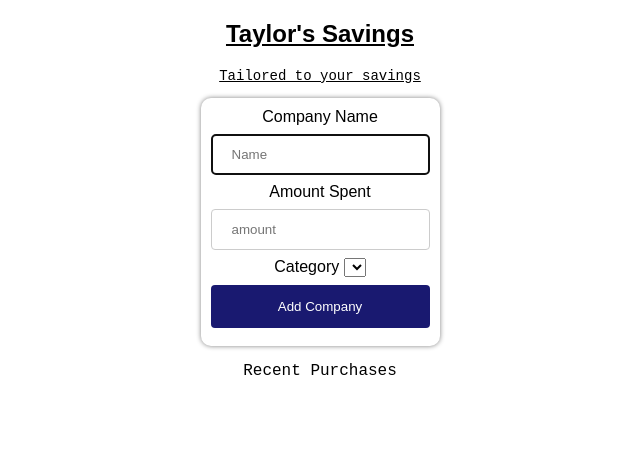
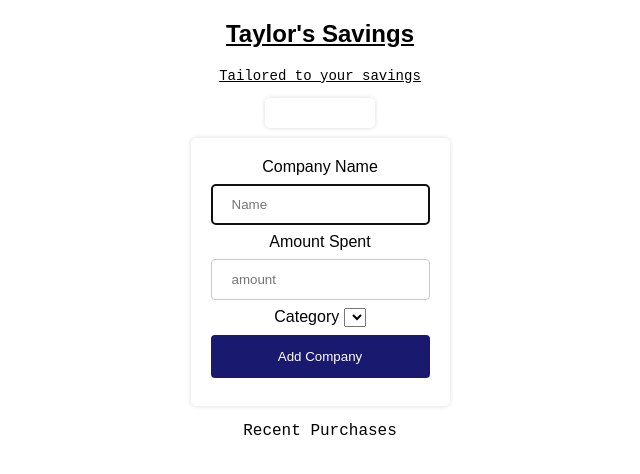
Before and after one commit to DavidTaylor96/pythonProject_full_stack, a Flask app: page / in a window 1280 px wide. Shown: the part 33-507 px from the top of the page, without its empty margins (320-960 px from the left). Run offline with Flask 2, Linux system fonts and the light colour scheme; data that the repository does not hold is empty; some libraries are stand-ins or nearby versions.

Commit message:
Css is coming together

```diff
--- a/static/style.css
+++ b/static/style.css
@@ -23,9 +23,15 @@ body{
 
 
 /* users */
-.user > p{
-  text-decoration: solid;
-
+.user{
+  box-shadow: 0 0 5px gainsboro;
+  padding-top: 10px;
+  padding-bottom: 20px;
+  padding-left: 55px;
+  padding-right: 55px;
+  border-radius: 5px;
+  width: max-content;
+  margin: 0 auto;
 }
 #button1{
   text-decoration: none;
@@ -36,12 +42,12 @@ body{
 /* forms */
 .container{
   width: max-content;
-  box-shadow: 0 0 5px gray;
-  padding: 10px;
+  box-shadow: 0 0 5px gainsboro;
+  padding: 20px;
   display: flex;
   flex-wrap: wrap;
-  margin: 0 auto;
-  border-radius: 10px;
+  margin: 10px auto;
+  border-radius: 5px;
 }
 
 .input{
```
